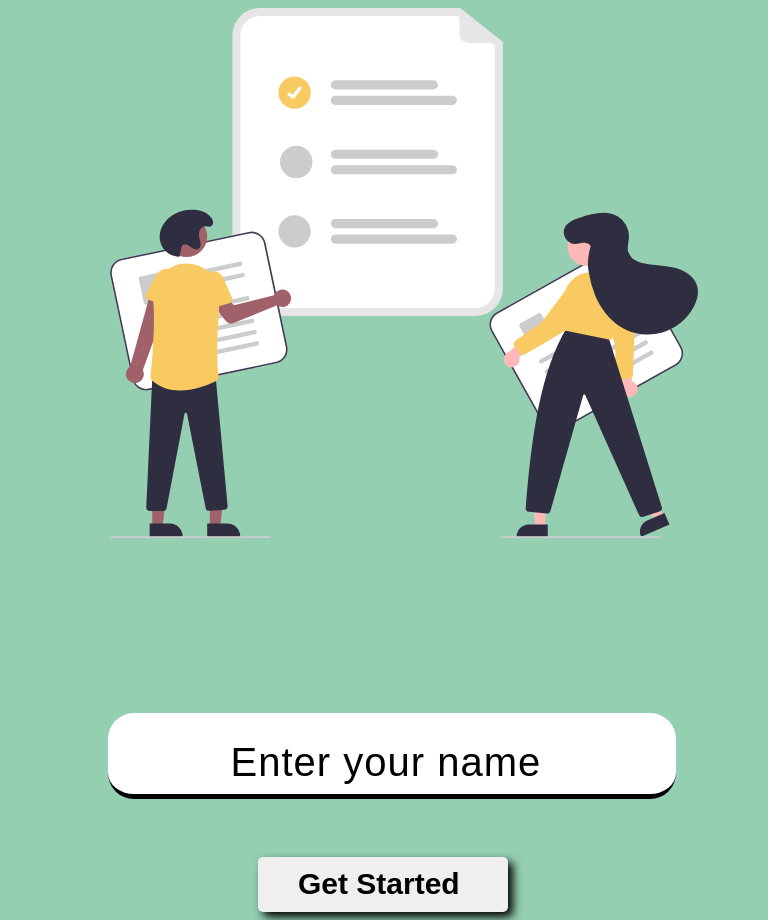
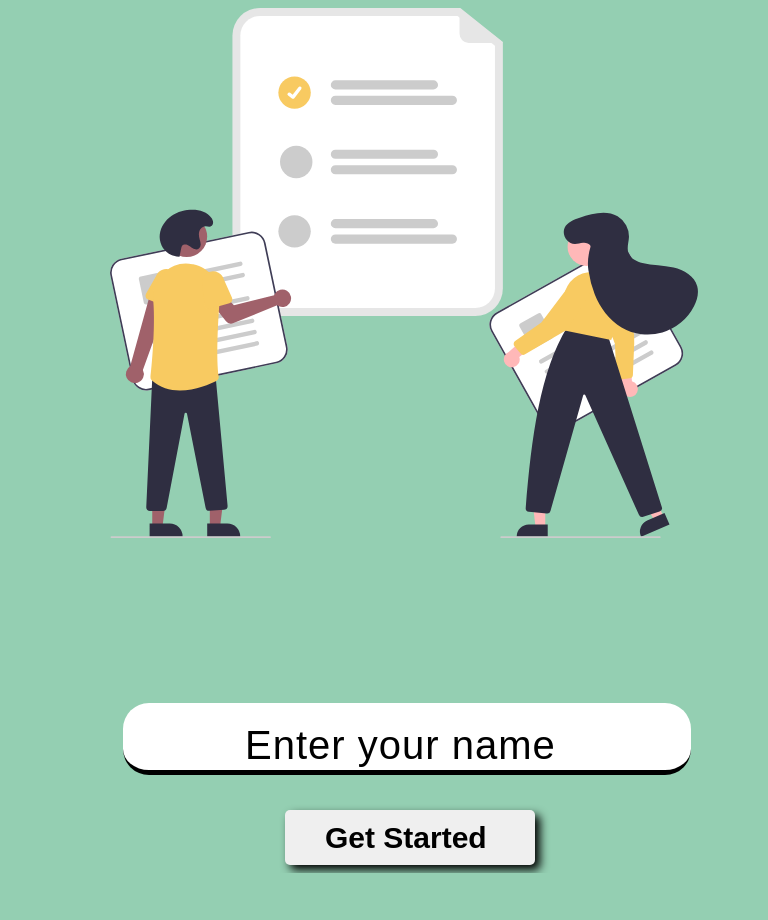
Before and after one commit to GSG-CF04/ToDo-List-06, a plain HTML site: page index.html in a window 768 px wide. After the commit the page ends 873 px from the top, so only its background shows below. Drawn offline with Linux system fonts and the light colour scheme.

Commit message:
update css file Relate #2

```diff
--- a/assets/css/style.css
+++ b/assets/css/style.css
@@ -49,15 +49,14 @@
                 flex-direction: column;
                 background-color: #94cfb2
             }
+            .container {
+                display: flex;
+                flex-direction: column;
+                align-items: center;
+                margin-top: 22%;
+            }
             #name {
-                margin-top: 175px;
-                height: 54px;
                 padding-top: 26px;
-                margin-left: 100px
-            }
-            #getstart {
-                margin-top: 3%;
-                margin-left: 250px;
             }
              ::placeholder {
                 font-size: 40px;
@@ -74,11 +73,13 @@
                 margin-top: 120px;
             }
             .container {
+                display: flex;
+                flex-direction: column;
+                align-items: center;
                 margin-left: 150px;
                 margin-top: 22%;
             }
             #getstart {
-                margin-left: 150px;
                 cursor: pointer;
             }
              ::placeholder {
```
